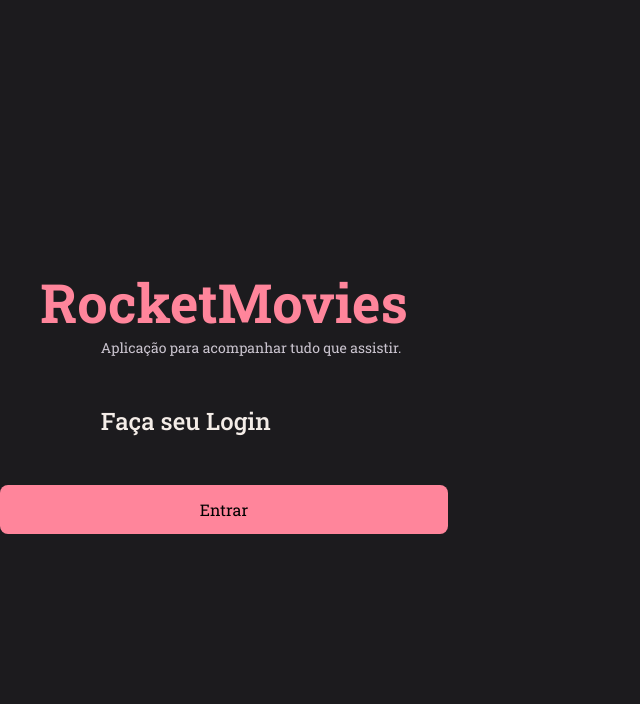
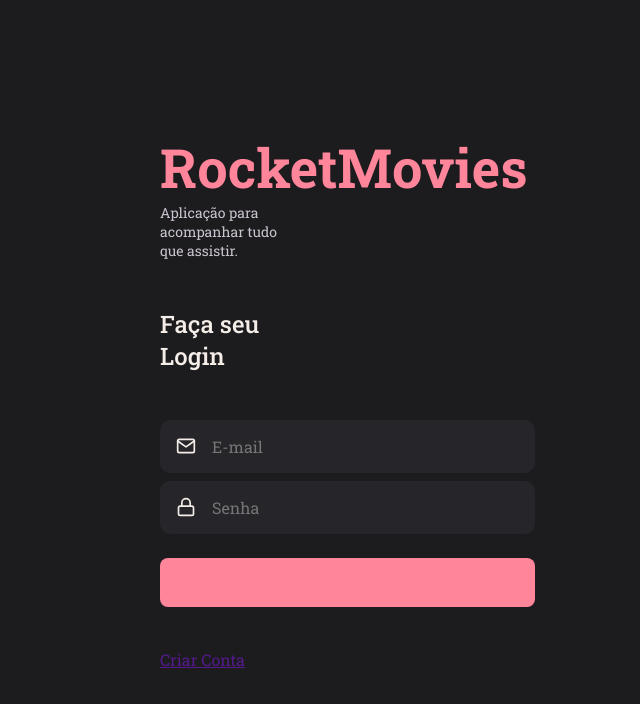
Before and after one commit to nop-dev/RocketMovies-React, a React (Vite) app: page / in a window 1280 px wide. Shown: the top 704 px of the page, without its empty margins (0-640 px from the left). Built offline with nearby package versions, Linux system fonts and the light colour scheme.

Commit message:
feat: :sparkles: finaliza form do sign in (por enquanto)

```diff
--- /dev/null
+++ b/src/components/Input/index.jsx
@@ -0,0 +1,12 @@
+import React from 'react'
+import { Container } from "./styles";
+
+export function Input({icon : Icon, ...rest}) {
+    return(
+        <Container>
+            {Icon && <Icon size={20}/>}
+
+            <input {...rest} />
+        </Container>
+    )
+}
--- /dev/null
+++ b/src/components/Input/styles.js
@@ -0,0 +1,25 @@
+import { styled } from 'styled-components'
+
+export const Container = styled.div`
+    background-color: #262529;
+    padding: 16px;
+
+    color: #F4EDE8;
+
+    border: none;
+    border-radius: 10px;
+
+    display: flex;
+    align-items: center;
+
+    > input {
+        font-size: 16px;
+        border: none;
+        background: none;
+    }
+
+    > svg {
+        margin-right: 16px;
+        background: none;
+    }
+`
--- a/src/pages/SignIn/index.jsx
+++ b/src/pages/SignIn/index.jsx
@@ -1,7 +1,10 @@
 import React from 'react';
+
+import { FiMail, FiLock } from 'react-icons/fi';
 
 import { Container, Background } from './styles';
 import { Button } from '../../components/Button';
+import { Input } from '../../components/Input';
 
 export function SignIn() {
     return(
@@ -12,7 +15,21 @@
 
                 <h3>Faça seu Login</h3>
 
+                <Input
+                    placeholder="E-mail"
+                    type="email"
+                    icon={FiMail}
+                />
+
+                <Input
+                    placeholder="Senha"
+                    type="password"
+                    icon={FiLock}
+                />
+
                 <Button title="Entrar"/>
+
+                <a href="">Criar Conta</a>
             </aside>
 
             <div id='backgroundEffect'>
--- a/src/pages/SignIn/styles.js
+++ b/src/pages/SignIn/styles.js
@@ -11,23 +11,23 @@
     }
 
     > aside {
+        padding: 0 160px;
         width: 35%;
         height: 100%;
         display: flex;
         flex-direction: column;
 
-        align-items: center;
+        align-items: left;
         justify-content: center;
+
+        > h1, h3, span {
+            width: 100%;
+        }
 
         > h1 {
             font-family: "Roboto Slab", serif;
             font-size: 54px;
             color: #FF859B;
-        }
-
-        > span, h3 {
-            width: 100%;
-            margin-left: 45%;
         }
 
         > span {
@@ -42,6 +42,26 @@
             font-weight: 500;
             margin-bottom: 48px;
         }
+
+        > div, button {
+            min-width: 375px;
+            max-width: 375px;
+        }
+
+        > div:first-of-type {
+            margin-bottom: 8px;
+        }
+
+        > button {
+            margin: 24px 0 42px  ;
+         font-size: 16px;
+            text-align: center;
+            color: #FF859B;
+            text-decoration: none;   }
+
+        > a {
+
+    }
     }
     `
 
```
